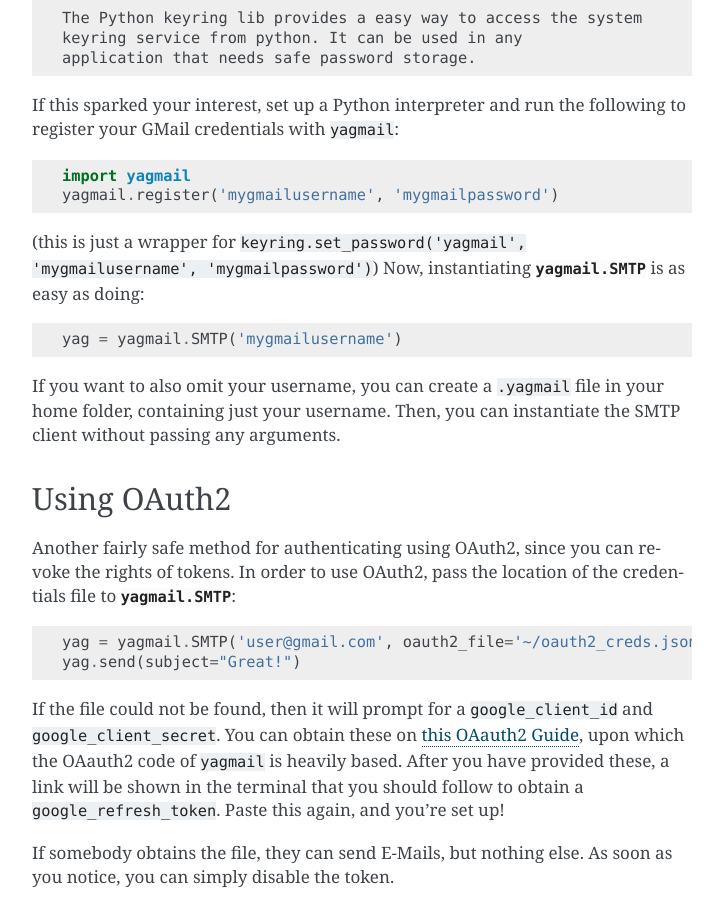
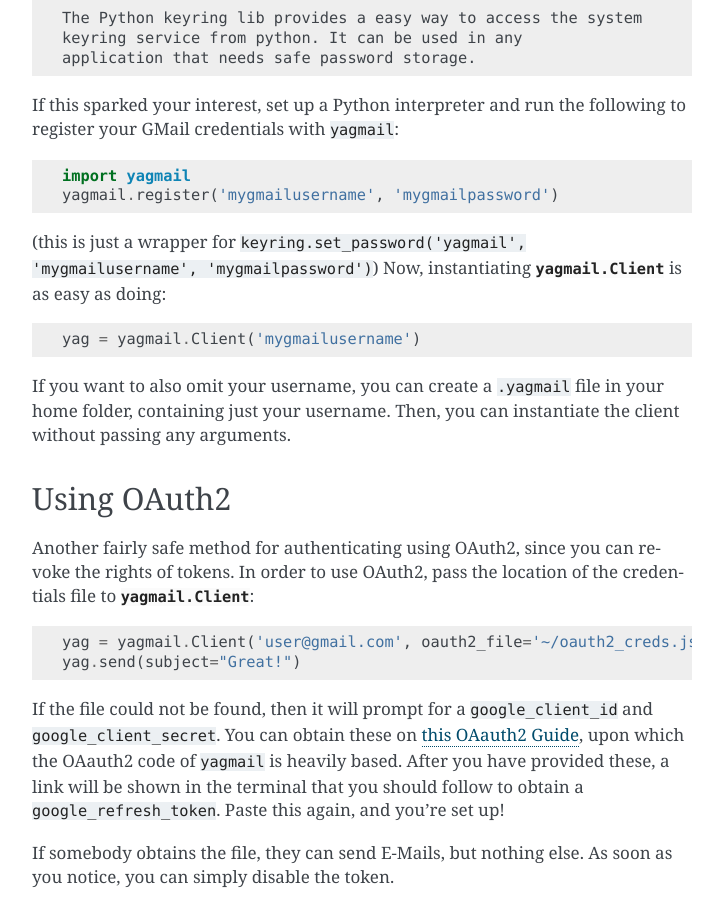
Before and after one commit to kootenpv/yagmail, a Sphinx documentation site: the page built from docs/setup.rst, in a window 1280 px wide and 900 px high, scrolled down 971 px. Shown: the whole window, without its empty margins (388-1111 px from the left). Built offline with Sphinx 7.4.7, drawn with Linux system fonts in a browser that asks for light colours.

Commit message:
Focus docs on Client class instead of deprecated/aliased SMTP

```diff
--- a/docs/api.rst
+++ b/docs/api.rst
@@ -19,7 +19,7 @@
 then store the result in the keyring.
 
 
-SMTP Clients
+Mail Clients
 ------------
 
 .. autoclass:: yagmail.Client
--- a/docs/setup.rst
+++ b/docs/setup.rst
@@ -52,26 +52,26 @@
     yagmail.register('mygmailusername', 'mygmailpassword')
 
 (this is just a wrapper for ``keyring.set_password('yagmail', 'mygmailusername', 'mygmailpassword')``)
-Now, instantiating :class:`yagmail.SMTP` is as easy as doing:
+Now, instantiating :class:`yagmail.Client` is as easy as doing:
 
 .. code-block:: python
 
-    yag = yagmail.SMTP('mygmailusername')
+    yag = yagmail.Client('mygmailusername')
 
 If you want to also omit your username, you can create a ``.yagmail``
 file in your home folder, containing just your username. Then, you can
-instantiate the SMTP client without passing any arguments.
+instantiate the client without passing any arguments.
 
 
 Using OAuth2
 ------------
 Another fairly safe method for authenticating using OAuth2, since
 you can revoke the rights of tokens. In order to use OAuth2, pass
-the location of the credentials file to :class:`yagmail.SMTP`:
+the location of the credentials file to :class:`yagmail.Client`:
 
 .. code-block:: python
 
-    yag = yagmail.SMTP('user@gmail.com', oauth2_file='~/oauth2_creds.json')
+    yag = yagmail.Client('user@gmail.com', oauth2_file='~/oauth2_creds.json')
     yag.send(subject="Great!")
 
 If the file could not be found, then it will prompt for a
--- a/docs/usage.rst
+++ b/docs/usage.rst
@@ -113,7 +113,7 @@
 
 Magical ``contents``
 --------------------
-The ``contents`` argument of :meth:`yagmail.SMTP.send` will be smartly guessed.
+The ``contents`` argument of :meth:`yagmail.Client.send` will be smartly guessed.
 You can pass it a string with your contents or a list of elements which are either:
 
 - If it is a **dictionary**, then it will be assumed that the key is the content and the value is an alias (currently, this only applies to images). For example:
```
Also changed, not shown: README.rst (+4 -4 lines), 1 other file.
